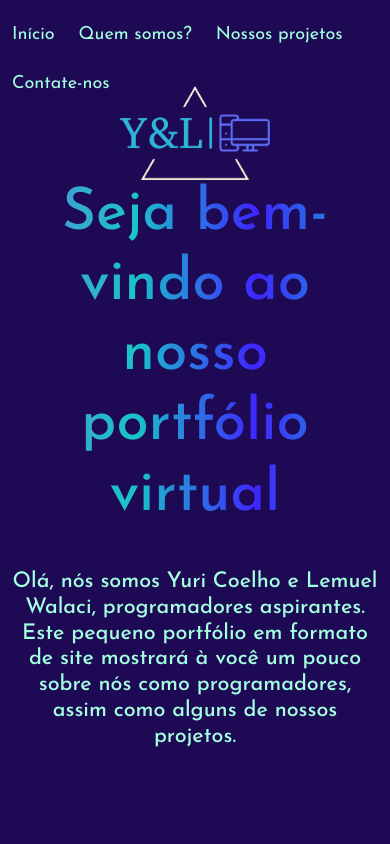
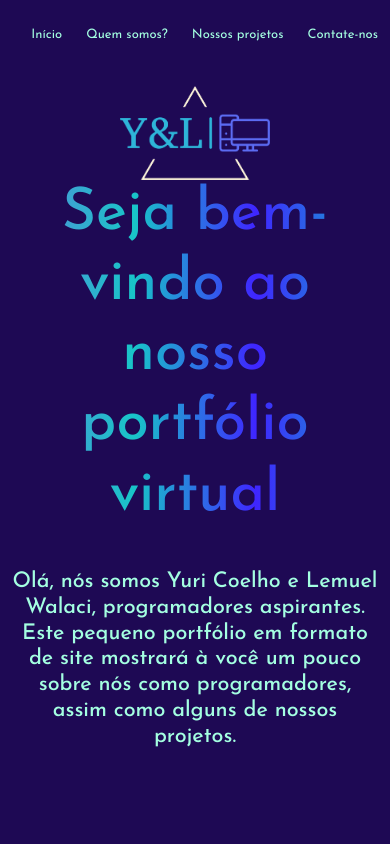
Before and after one commit to Yuri0CE/portfolio, a plain HTML site: page index.html in a window 390 px wide. Shown: the top 844 px of the page. Drawn offline with nearby package versions, Linux system fonts and the light colour scheme.

Commit message:
Update portfolio.css

```diff
--- a/portfolio.css
+++ b/portfolio.css
@@ -273,6 +273,14 @@ body {
         height: 100%;
     }
 
+    .header {
+        max-height: 10vh;
+    }
+
+    .header a {
+        font-size: 13px;
+    }
+
     #inicio {
         height: 100vh;
     }
@@ -302,6 +310,6 @@ body {
     }
 
     #proj img {
-        width: 400px;
+        width: 380px;
     }
 }
```
